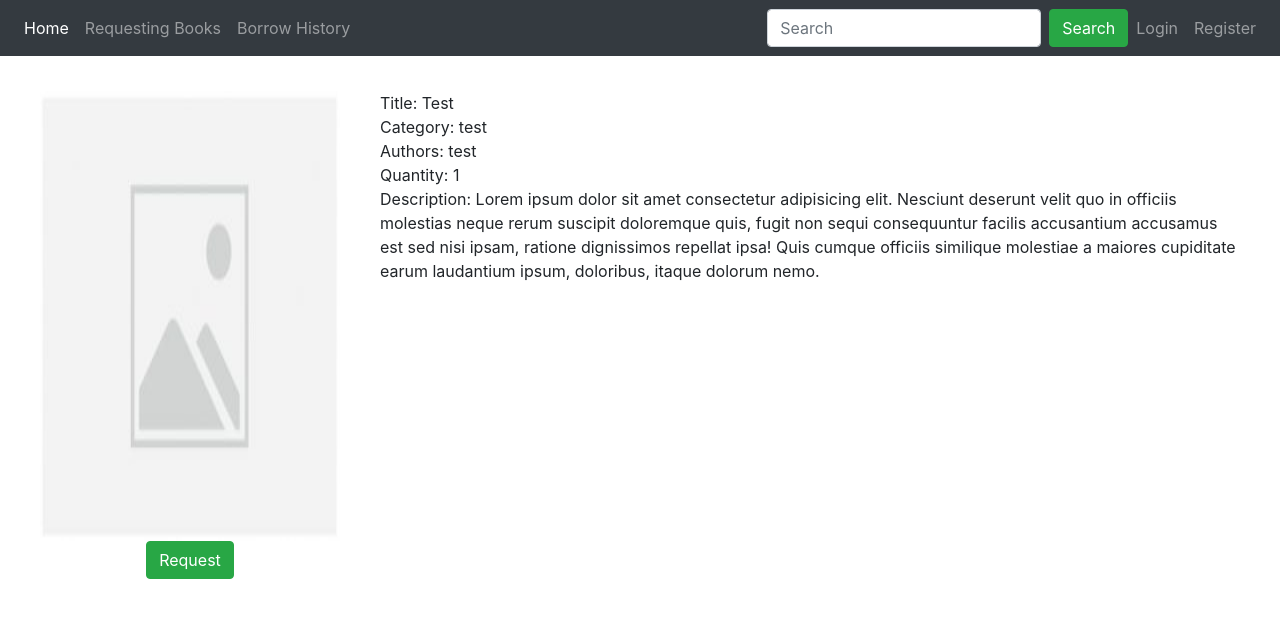
After one commit to scinerd68/LibraryWebApp, a Flask app: page /book/1 in a window 1280 px wide. The commit adds this page. Shown: the top 618 px of the page. Run offline with Flask 2, Linux system fonts and the light colour scheme; data comes from the database, SQL or seed files in the repository; some libraries are stand-ins or nearby versions.

Commit message:
Add individual info page for each book

```diff
--- a/library/routes.py
+++ b/library/routes.py
@@ -28,6 +28,13 @@ def search():
         authors_all_books.append(authors)
     table = [(book, authors) for book, authors in zip(books, authors_all_books)]
     return render_template("search.html", table=table)
+
+
+@app.route("/book/<book_id>")
+def book(book_id):
+    book = Book.query.get(book_id)
+    authors = [author.name for author in book.authors]
+    return render_template("book.html", book=book, authors=authors)
 
 
 @app.route("/login", methods=["GET", "POST"])
--- a/library/static/styles.css
+++ b/library/static/styles.css
@@ -1,9 +1,6 @@
-
 body {
   width: 100%;
   height: 100vh;
-  /* background: url("/static/image/background.jpg") no-repeat center; */
-  /* background-size: cover; */
 }
 
 .grid-container {
@@ -21,22 +18,46 @@ div.grid-item {
   text-align: center;
 }
 
+.book-image {
+  height: 375px;
+  width: 250px;
+}
+
 .caption {
   display: block;
+}
+
+.book-container {
+  display: flex;
+  margin: 15px 20px ;
+}
+
+.image-container {
+  margin: 20px;
+  text-align: center;
+}
+
+.book-image-individual {
+  height: 450px;
+  width: 300px;
+}
+
+.info-container {
+  margin: 20px;
 }
 
 .homepage {
   width: 100%;
   height: 100%;
-  padding: 0px 0px 0px 0px;
-  margin: 0px 0px 0px 0px;
+  padding: 20 20 20 20;
+  margin: 20 20 20 20;
   background: url("/static/image/background.jpg") no-repeat center;
   background-size: cover;
 }
 
-/* .container {
+.container {
   padding: 16px;
-} */
+}
 
 .content-section {
   background: #ffffff;
--- /dev/null
+++ b/library/templates/book.html
@@ -0,0 +1,23 @@
+{% extends "layout.html" %}
+{% block content %}
+<div class="book-container">
+    <div class="image-container">
+        <img class="book-image-individual" src="/static/image/placeholder.jpg">
+        <form action="/borrow" method="POST">
+            <input type="hidden" name="book_id" value="{{ book.id }}" />
+            <button type="submit" class="btn btn-success">Request</button>
+        </form>
+    </div>
+    <div class="info-container">
+        <div>Title: {{ book.title.capitalize() }}</div>
+        <div>Category: {{ book.category }}</div>
+        <div>Authors: {{ ', '.join(authors) }}</div>
+        <div>Quantity: {{ book.current_quantity }}</div>
+        <div>Description: Lorem ipsum dolor sit amet consectetur adipisicing elit.
+             Nesciunt deserunt velit quo in officiis molestias neque rerum suscipit doloremque quis,
+             fugit non sequi consequuntur facilis accusantium accusamus est sed nisi ipsam,
+             ratione dignissimos repellat ipsa! Quis cumque officiis similique molestiae a maiores cupiditate earum laudantium ipsum,
+             doloribus, itaque dolorum nemo.</div>
+    </div>
+</div>
+{% endblock %}
--- a/library/templates/layout.html
+++ b/library/templates/layout.html
@@ -38,7 +38,7 @@
             </ul>
 
             <ul class="navbar-nav">
-                <form action="search" method="POST" class="form-inline my-2 my-lg-0">
+                <form action="{{ url_for('search') }}" method="POST" class="form-inline my-2 my-lg-0">
                     <input class="form-control mr-sm-2" type="search" placeholder="Search" aria-label="Search"
                     name="book_name">
                     <button class="btn btn-success my-2 my-sm-0" type="submit">Search</button>
@@ -60,7 +60,7 @@
         </div>
     </nav>
 
-    <div class='alert-container'>
+    <div>
         {% with messages = get_flashed_messages(with_categories=true) %}
             {% if messages %}
                 {% for category, message in messages %}
--- a/library/templates/search.html
+++ b/library/templates/search.html
@@ -3,8 +3,8 @@
 <div class="grid-container">
     {% for entry in table %}
     <div class="grid-item">
-        <img src="/static/image/placeholder.jpg">
-        <span class="caption"><a href="home"> {{ entry[0].title }} </a></span>
+        <img class="book-image" src="/static/image/placeholder.jpg">
+        <span class="caption"><a href="{{ url_for('book', book_id=entry[0].id) }}"> {{ entry[0].title }} </a></span>
         <form action="/borrow" method="POST">
             <input type="hidden" name="book_id" value="{{ entry[0].id }}" />
             <button type="submit" class="btn">Request</button>
```
